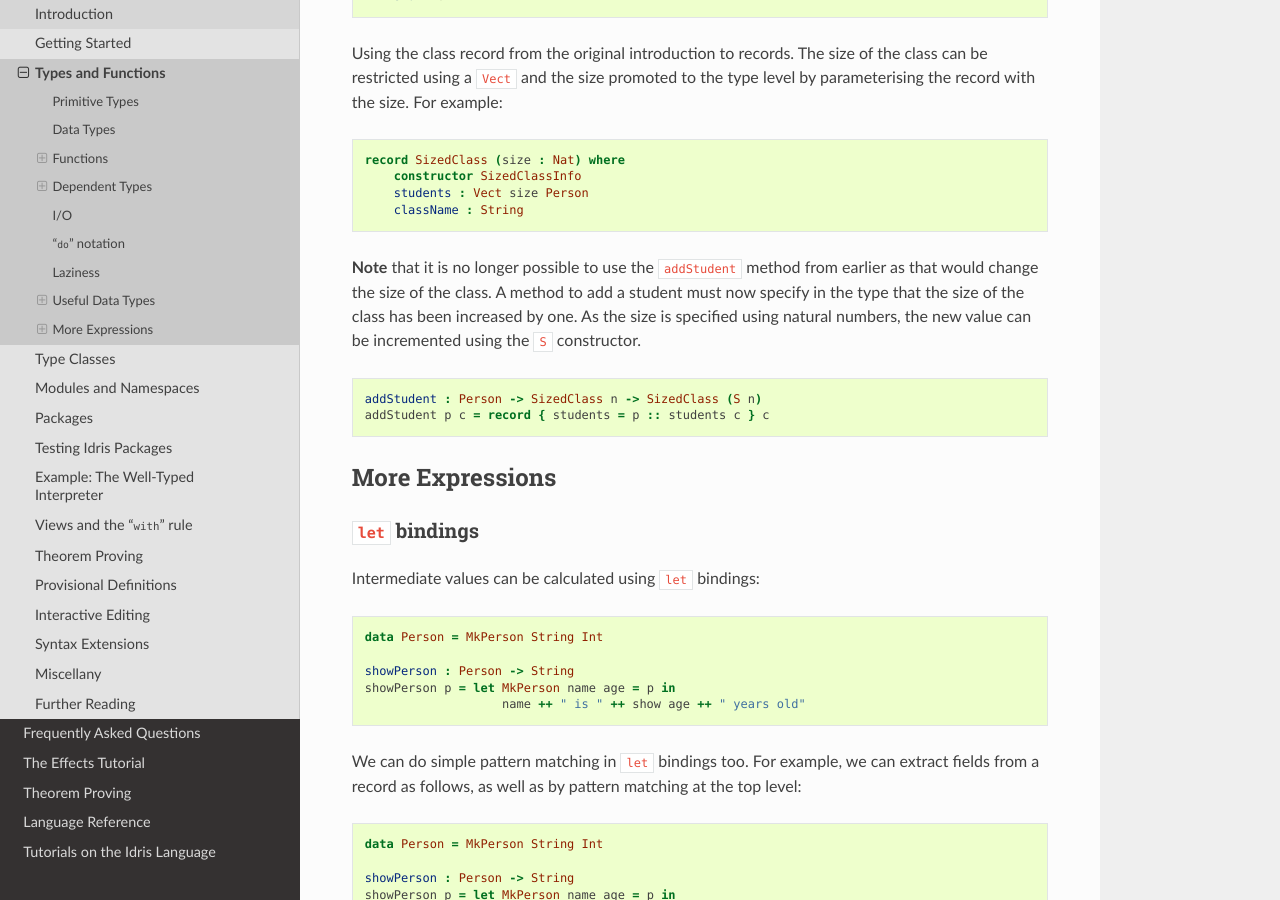
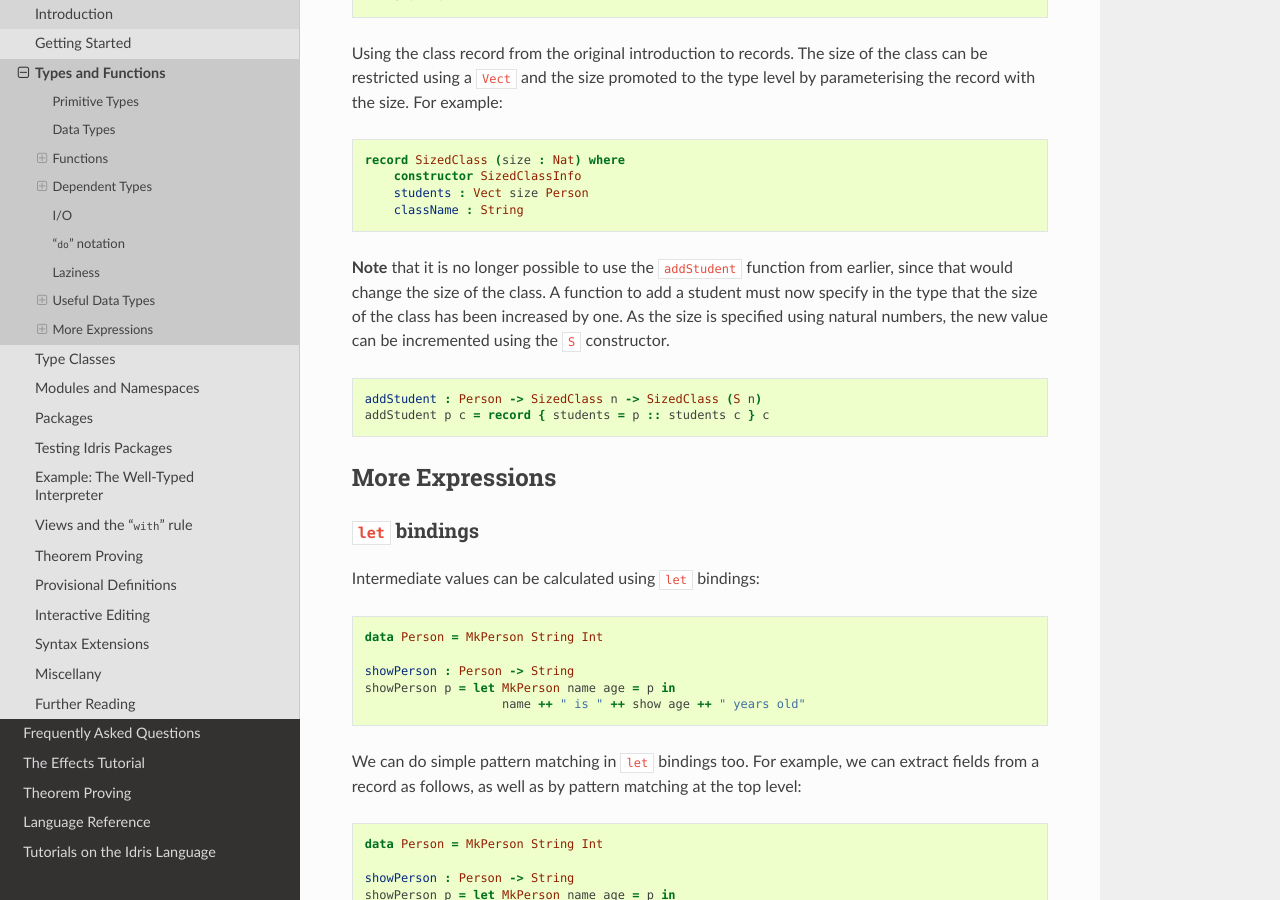
Before and after one commit to idris-lang/Idris-dev, a Sphinx documentation site: the page built from docs/tutorial/typesfuns.rst, in a window 1280 px wide and 900 px high, scrolled down 18010 px. Built offline with Sphinx 7.4.7 and the Read the Docs theme 2.0.0, drawn with Linux system fonts in a browser that asks for light colours; formulas are drawn with MathJax 3.

Commit message:
"function", not "method"

```diff
--- a/docs/tutorial/typesfuns.rst
+++ b/docs/tutorial/typesfuns.rst
@@ -1034,8 +1034,8 @@ For example:
         className : String
 
 **Note** that it is no longer possible to use the ``addStudent``
-method from earlier as that would change the size of the class. A
-method to add a student must now specify in the type that the
+function from earlier, since that would change the size of the class. A
+function to add a student must now specify in the type that the
 size of the class has been increased by one. As the size is specified
 using natural numbers, the new value can be incremented using the
 ``S`` constructor.
```
